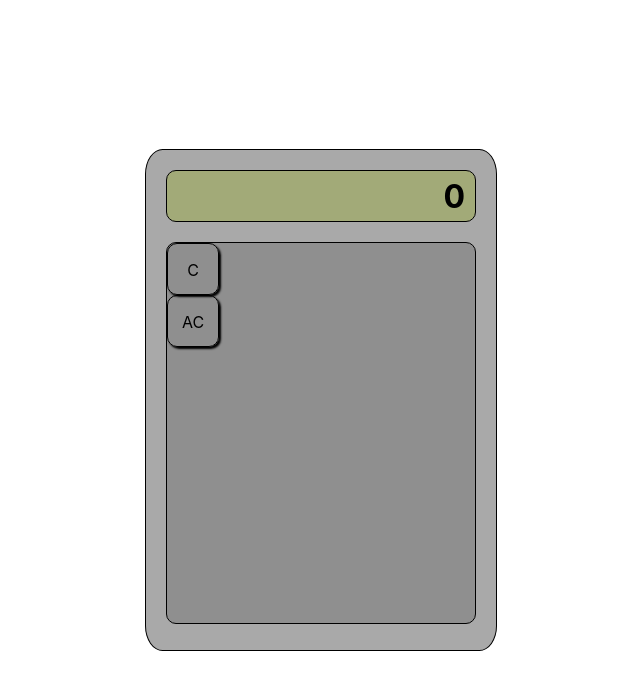
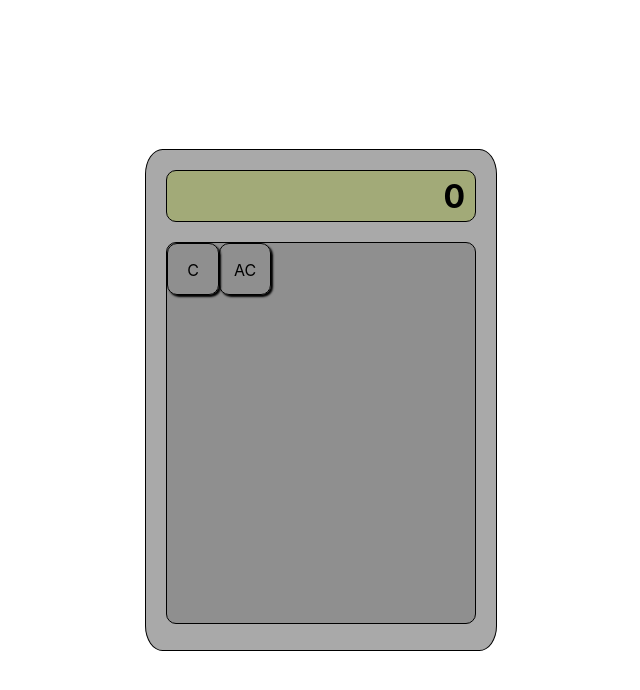
Before and after one commit to mrkshx/calculator, a React (Create React App) app: page / in a window 1280 px wide. Shown: the top 690 px of the page, without its empty margins (319-959 px from the left). Built offline with nearby package versions, Linux system fonts and the light colour scheme.

Commit message:
made ClearPad flexbox

```diff
--- a/src/component/clear_pad.jsx
+++ b/src/component/clear_pad.jsx
@@ -1,6 +1,8 @@
 import React from 'react';
 
 import Key from './key';
+
+import "../style/clear_pad.scss";
 
 
 const ClearPad = () => {
--- /dev/null
+++ b/src/style/clear_pad.scss
@@ -0,0 +1,3 @@
+#clear_pad {
+  display: flex;
+}
```
